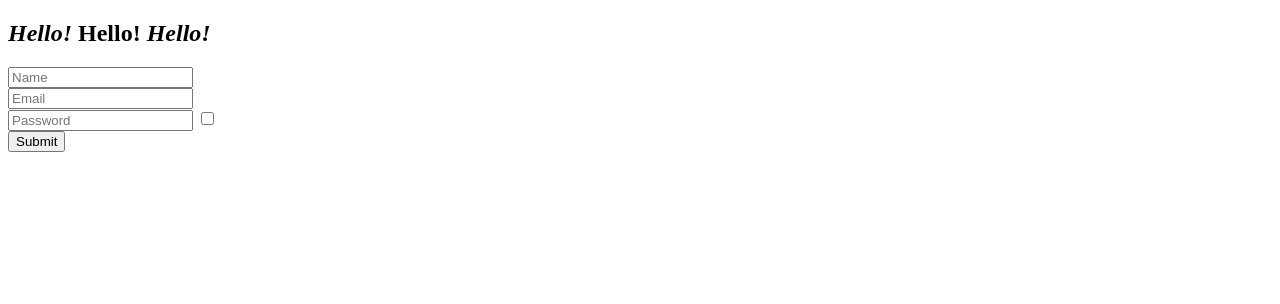
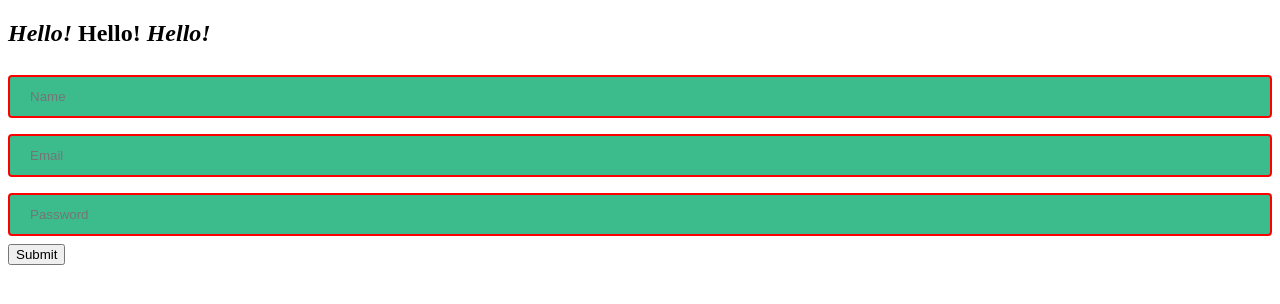
Before and after one commit to jessicaano92/emilygriffith_practiceHTML-CSS, a plain HTML site: page index.html in a window 1280 px wide. Drawn offline with Linux system fonts and the light colour scheme.

Commit message:
added styling

```diff
--- a/index.html
+++ b/index.html
@@ -4,15 +4,14 @@
     <meta charset="UTF-8" />
     <meta name="viewport" content="width=device-width, initial-scale=1.0" />
     <title>Fun With Forms</title>
+    <link rel="stylesheet" href="style.css">
   </head>
   <body>
       <h2><i>Hello!</i> Hello! <i>Hello!</i></h2>
-
-    <form id="myform" method="#" action="get">
+    <form id="myform" action="https://jessicaano92.github.io/emilygriffith_practiceportfolio/contact.html" method="get">
       <input type="text" id="name" placeholder="Name"> <br>
       <input type="email" id="email" placeholder="Email"> <br>
       <input type="password" id="password" placeholder="Password">
-      <input type="checkbox" id="availability"><br>
       <input type="submit" id="submit">
     </form>
   </body>
--- a/style.css
+++ b/style.css
@@ -1,13 +1,16 @@
-.selected {
-    font-weight: bold;
-  }
-  #ghosting, #resize {
-    width: 200px;
-    height: 200px;
-  }
-  #ghosting {
-    background-color: #ddd;
-  }
-  #resize {
-    background-color: orange;
-  }
+input[type=text], [type=email], [type=password] {
+  width: 100%;
+  padding: 12px 20px;
+  margin: 8px 0;
+  box-sizing: border-box;
+ }
+
+ input[type=text], [type=email], [type=password] {
+   border: 2px solid red;
+  border-radius: 4px;
+ }
+
+ input[type=text], [type=email], [type=password] {
+   background-color: #3CBC8D;
+  color: white;
+ }
```
